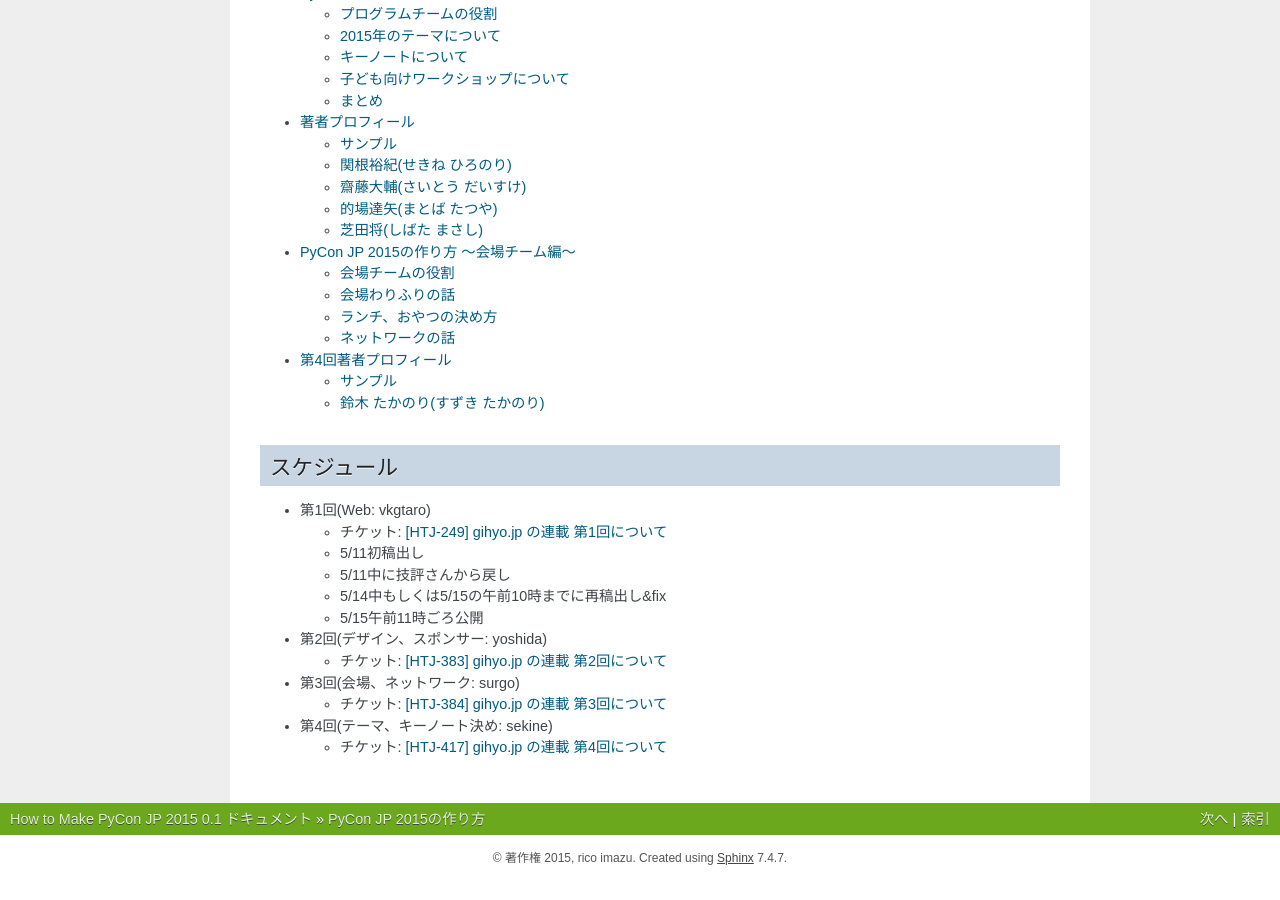
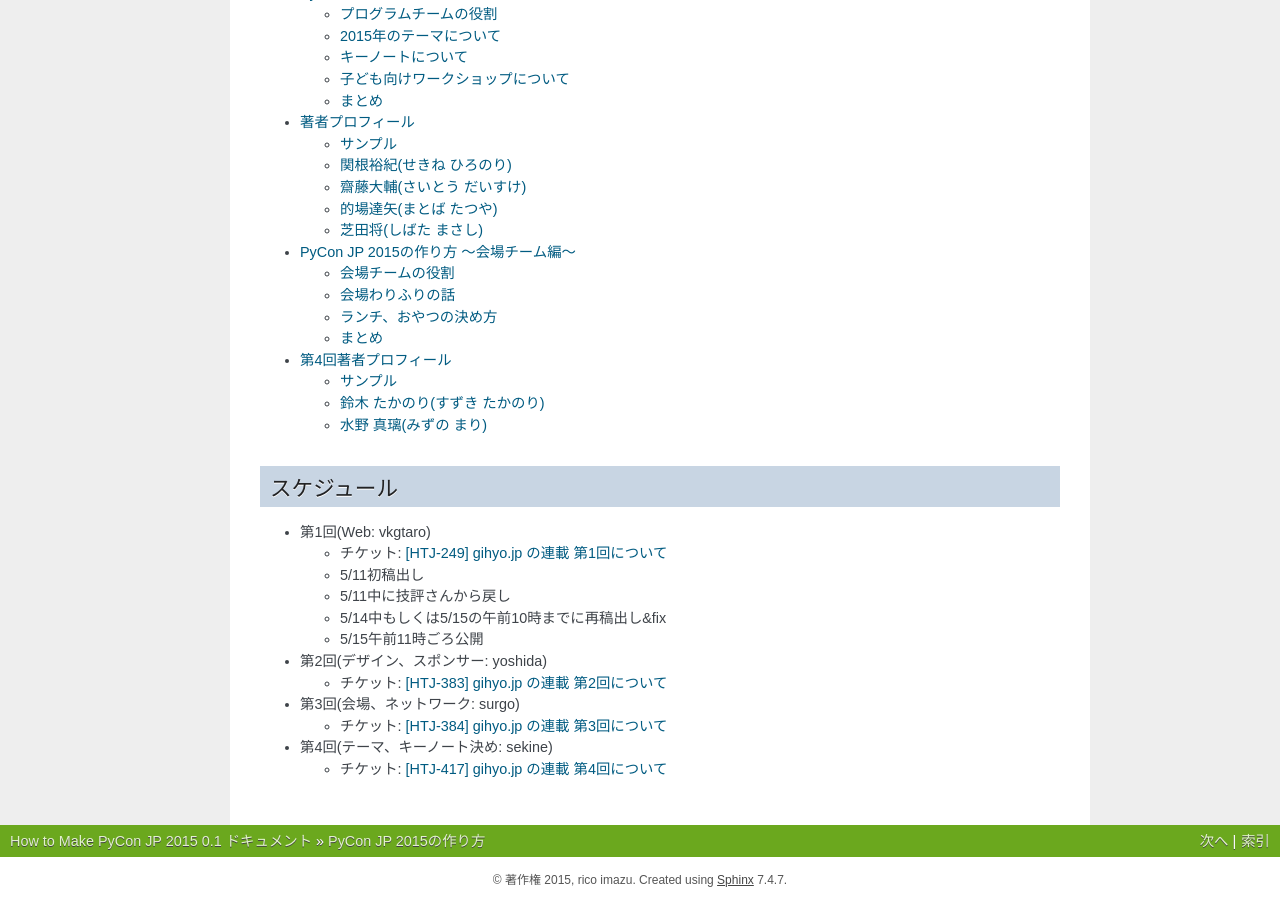
Before and after one commit to pyconjp/reports2015, a Sphinx documentation site: the page built from how-to-make/source/index.rst, in a window 1280 px wide and 900 px high, scrolled down 617 px. Built offline with Sphinx 7.4.7, drawn with Linux system fonts in a browser that asks for light colours; before the commit the page ends 1495 px from its top, so only the background shows below that; some of the changed lines change nothing that is shown.

Commit message:
HTJ-384: 水野さんの記事を入れた

```diff
--- a/how-to-make/source/04_authors.rst
+++ b/how-to-make/source/04_authors.rst
@@ -22,3 +22,9 @@
 - Twitter: `@takanory <http://twitter.com/takanory>`_
 - Facebook: `鈴木 たかのり <http://www.facebook.com/takanory.net>`_
 - サイト: `takanory.net <http://takanory.net/>`_
+
+水野 真璃(みずの まり)
+======================
+PyCon JPスタッフ2年生。
+Python書かないどころかプログラミングしていなくても入れる太っ腹な `Python ボルダリング部（#kabepy） <http://kabepy.connpass.com/>`_ で壁を登っています。
+部員の腹は出ていません。
--- a/how-to-make/source/04_venue.rst
+++ b/how-to-make/source/04_venue.rst
@@ -6,11 +6,17 @@
 
 会場チームの役割
 ================
-- 担当: これ誰に書いてもらおう...
+PyCon JP 2015会場チームの水野です。会場チームでは、主にPyCon JPのハード部分を担当します。
+その名の通り会場を決めるのがまず一番大きな作業ですが、それ以外にランチや備品の手配、会場側との折衝等、参加者の方々がストレスなくPyCon JPを楽しんでいただけるよう、諸々環境を整えるのが役目です。
+
+また、今回は会場内にネットワークを引く必要があるため、会場チーム内に結成されたNOCチームがネットワークの構築と当日の運用を行います。
+
+よく誤解されているのですが、イベント前日の準備や片付けは会場チームだけではなくスタッフ総出で行うため、むしろ当日までの手配や準備がヤマになります。
+裏方の作業ではありますが、最も目に見える形でイベントを作っていける場所でもあります。
 
 会場わりふりの話
 ================
-鈴木たかのりです。ここでは会場チームを中心に、PyCon JP全体で会場のわりふりをどのように決めているのかを説明します。
+PyCon JP 2015座長の鈴木たかのりです。ここでは会場チームを中心に、PyCon JP全体で会場のわりふりをどのように決めているのかを説明します。
 
 カンファレンス会場にはさまざまなエリアが存在します。
 PyCon JP 2015で使用する `プラザ平成 <http://www.jasso.go.jp/tiec/plazaheisei.html>`_ にはざっと書き出すと以下のようなエリアが存在します。
@@ -59,8 +65,6 @@
 
    3Fホワイエ(右手奥にバーカウンター)
 
-.. tood:: 会場の写真
-
 これらのエリアをPyCon JPの各イベントで使用するわけですが、どの時間帯になんの用途で誰(どのチーム)が使用するのかをあらかじめ決めておく必要があります。
 当然ですが、会場の利用時間には、準備や片付けなども含まれます。
 また、それぞれの利用時間には利用料金がかかるので、無駄に借りないように考える必要もあります。
@@ -103,15 +107,20 @@
 
 ランチ、おやつの決め方
 ======================
-- 担当: ミズノさん
+水野です。２日間がっつり行われるイベントのため、参加者の方々にとってランチタイム（そしておやつ）はホッと息をつくための大事な休憩時間かと思います。そのため、PyCon JPではランチは気合を入れて吟味しています。会場がお台場という陸の孤島のため、他にお昼を食べるところが遠い、という事情もありますが。
 
-おやつとかランチをどういう風に選定しているか、
-なにを気にしているかとか、そういったポイントを書いて欲しいです。
+まずランチについて。去年選んだ際には、一日目と二日目でバリエーションを持たせること、一日の中でもあれこれ選べるよう数種類用意すること、見た目にも美味しそうなものにすること、等々を考慮してチーム内でお弁当とサンドイッチを選びました。
+その他にも参加者の数がここ最近は500人前後と多いため、それだけの数の食事を用意できるお店を探すのが地味に大変だったりもします（フライドポテトを揚げるのに時間がかかりすぎるので無理です、と言われた際は、メニューの一部変更を提案していただいて乗り切りました）。
+さらに、PyCon JPには海外から参加される方も多いため、通常のメニュー以外にベジタリアンやイスラムの戒律にのっとった食事であるハラールを用意しています。このようなメニューは用意できる数が限られるので、参加登録時に予約制とさせて頂いています。
 
-具体的に、どんなところに気を使っているかとか、こういうことやりたいけどこんな課題があって難しいとかそんな感じかな
+.. todo:: ランチの写真を入れる
 
-ネットワークの話
-================
-- 担当: ネットワーク担当の誰か立候補があれば
+おやつについては予算を大体一人一日300円程度としています。去年は一日目は洋菓子、二日目は和菓子で分けた結果、マカロンと個包装のカステラになりました。「バケツプリンのように大きくてインパクトのあるものを出せたら」というアイデアもありましたが、取り分ける必要があるものは手間がかかり衛生上の懸念が発生すること、また物によっては刃物を使わないといけないことなどから実現が難しく、去年は残念ながら見送りとなりました。また去年は残暑の厳しい9月開催だったため、常温保存できるお菓子を選んでいます。
 
-ネットワーク作っていくうえで気をつけていることとか
+.. todo:: おやつのの写真を入れる
+
+今年のメニューについては現在検討中ですが、少々肌寒くなる10月開催ということもあり、参加者の皆様のお腹と心を満たして暖かくなれるようなメニューを考えていますので、お楽しみに。
+
+まとめ
+======
+- 担当: shibata
```
